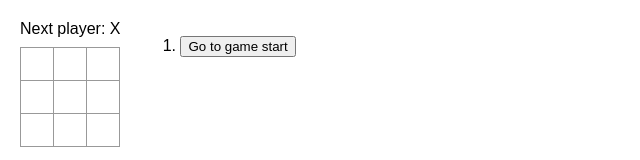
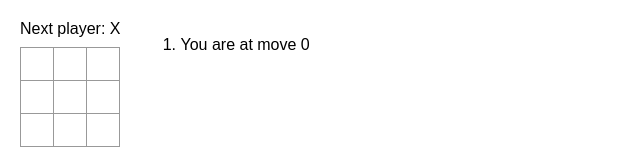
Before and after one commit to hans-4303/tic-tac-toe-example-hans, a React (Create React App) app: page / in a window 1280 px wide. Shown: the top 160 px of the page, without its empty margins (0-640 px from the left). Built offline with nearby package versions, Linux system fonts and the light colour scheme.

Commit message:
추가 과제 1 클리어: 조건부 렌더링으로 현재 이동만 버튼 대신 텍스트 표기하기

```diff
--- a/src/App.tsx
+++ b/src/App.tsx
@@ -41,7 +41,11 @@ function App() {
     /* 렌더링 되는 ui */
     return (
       <li key={index}>
-        <button onClick={() => jumpTo(index)}>{description}</button>
+        {index !== currentMove ? (
+          <button onClick={() => jumpTo(index)}>{description}</button>
+        ) : (
+          <span>You are at move {currentMove}</span>
+        )}
       </li>
     );
   });
```
